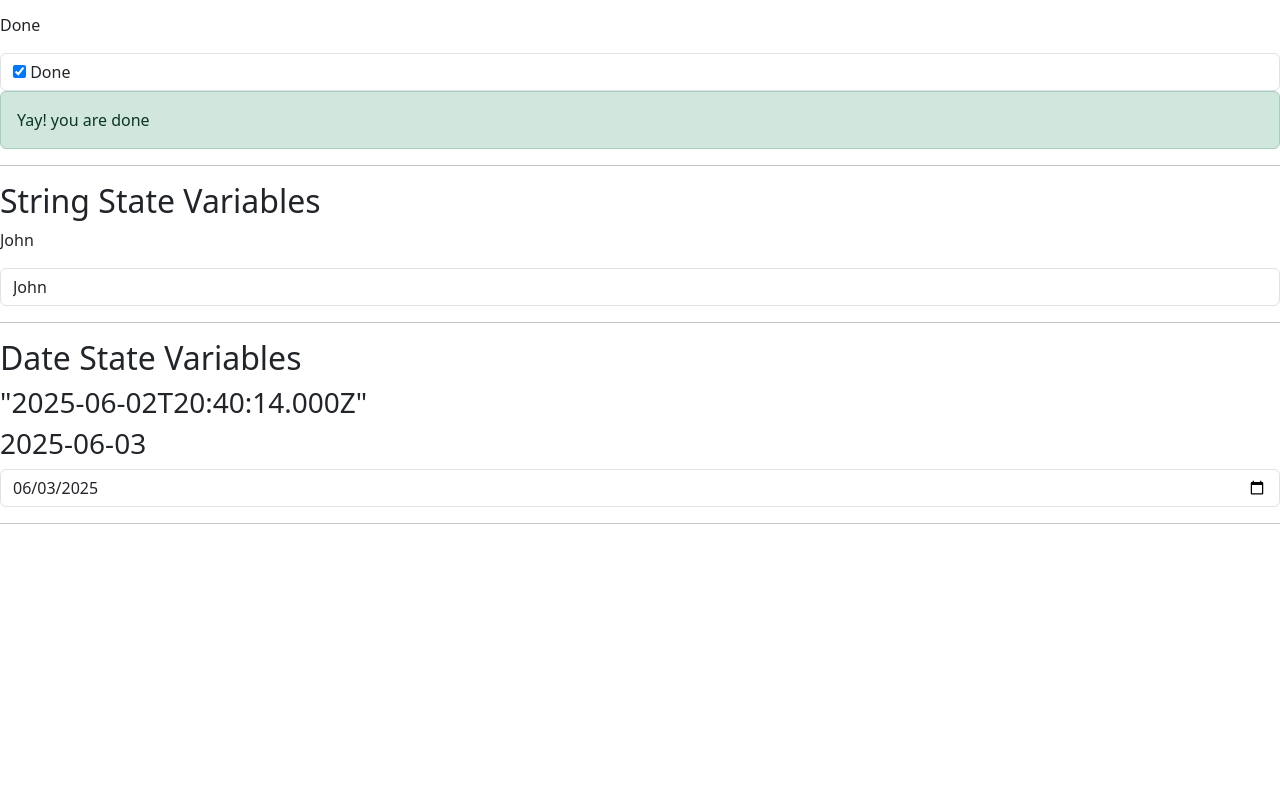
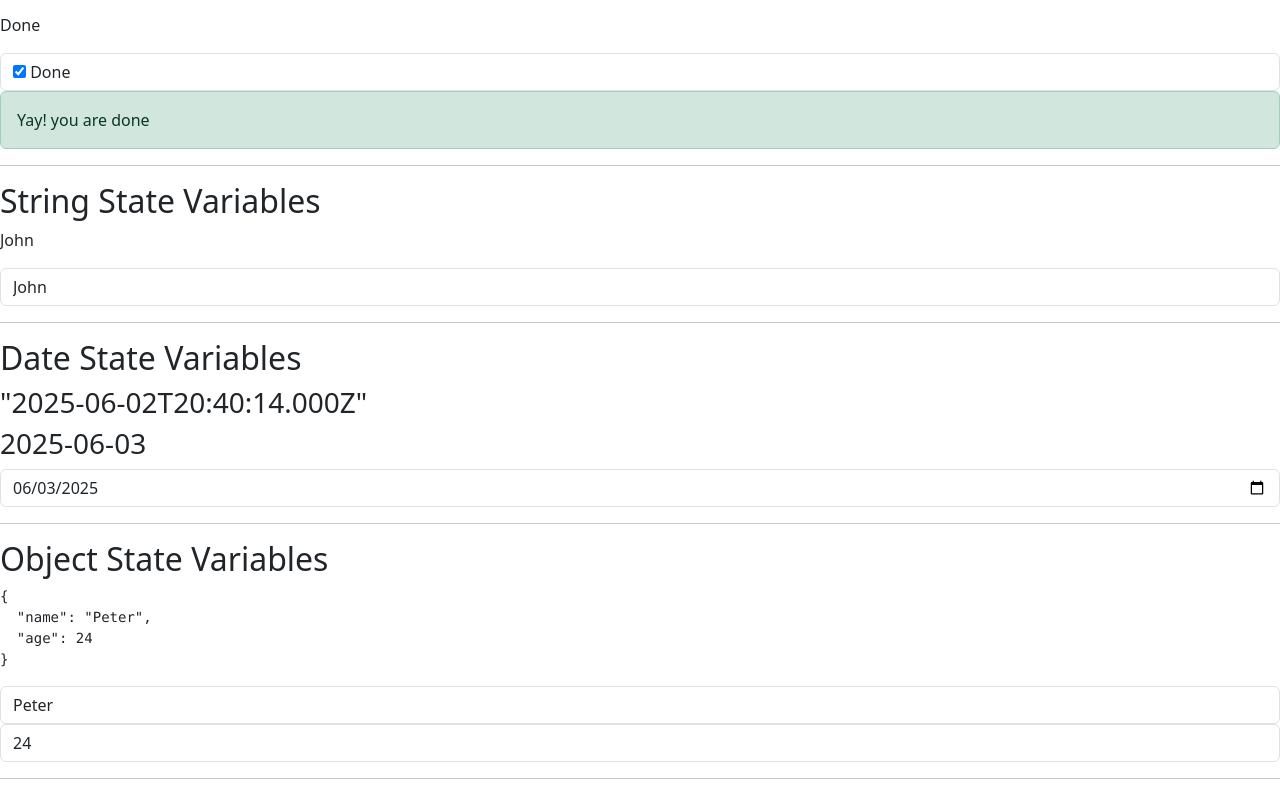
Before and after one commit to xilu56/kambaz-react-web-app-cs5610-sm25, a React app: page /#/Labs/Lab4 in a window 1280 px wide. Shown: the part 763-1558 px from the top of the page. Before the commit the page ends 1303 px from the top, so only its background shows below. Built offline with nearby package versions, Linux system fonts and the light colour scheme; the HTML template or start-up script is replaced by a standard one.

Commit message:
Lab - Component State - Object State Variables

```diff
--- /dev/null
+++ b/src/Labs/Lab4/ObjectStateVariable.tsx
@@ -0,0 +1,21 @@
+import { useState } from "react";
+import { FormControl } from "react-bootstrap";
+export default function ObjectStateVariable() {
+  const [person, setPerson] = useState({ name: "Peter", age: 24 });
+  return (
+    <div>
+      <h2>Object State Variables</h2>
+      <pre>{JSON.stringify(person, null, 2)}</pre>
+      <FormControl
+        defaultValue={person.name}
+        onChange={(e) => setPerson({ ...person, name: e.target.value })}
+      />
+      <FormControl
+        defaultValue={person.age}
+        onChange={(e) => setPerson({ ...person,
+                                     age: parseInt(e.target.value) })}
+      />
+      <hr/>
+    </div>
+  );
+}
--- a/src/Labs/Lab4/index.tsx
+++ b/src/Labs/Lab4/index.tsx
@@ -6,6 +6,7 @@ import Counter from "./Counter";
 import BooleanStateVariables from "./BooleanStateVariables";
 import StringStateVariables from "./StringStateVariables";
 import DateStateVariable from "./DateStateVariable";
+import ObjectStateVariable from "./ObjectStateVariable";
 
 export default function Lab4() {
     function sayHello() {
@@ -22,5 +23,6 @@ export default function Lab4() {
         <BooleanStateVariables />
         <StringStateVariables />
         <DateStateVariable />
+        <ObjectStateVariable />
     </div>  );
     }
```
